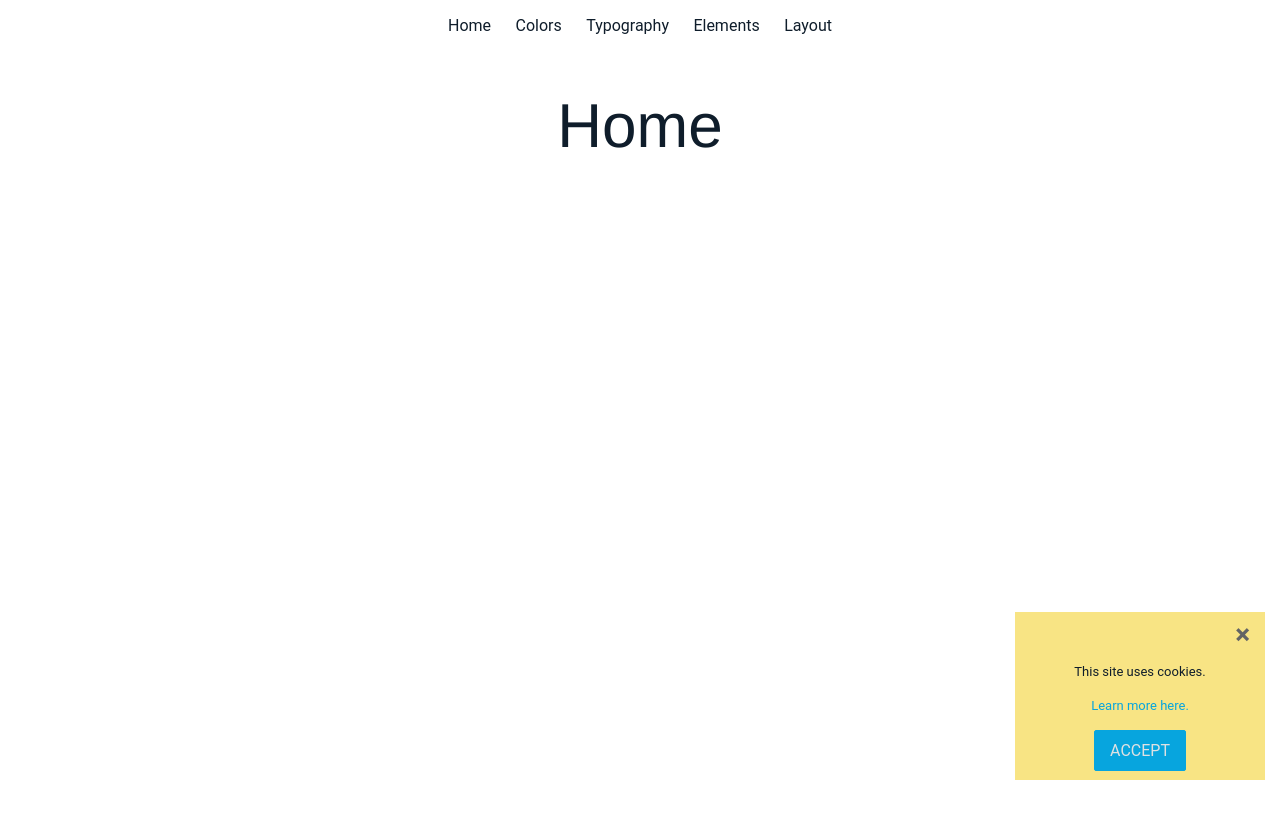
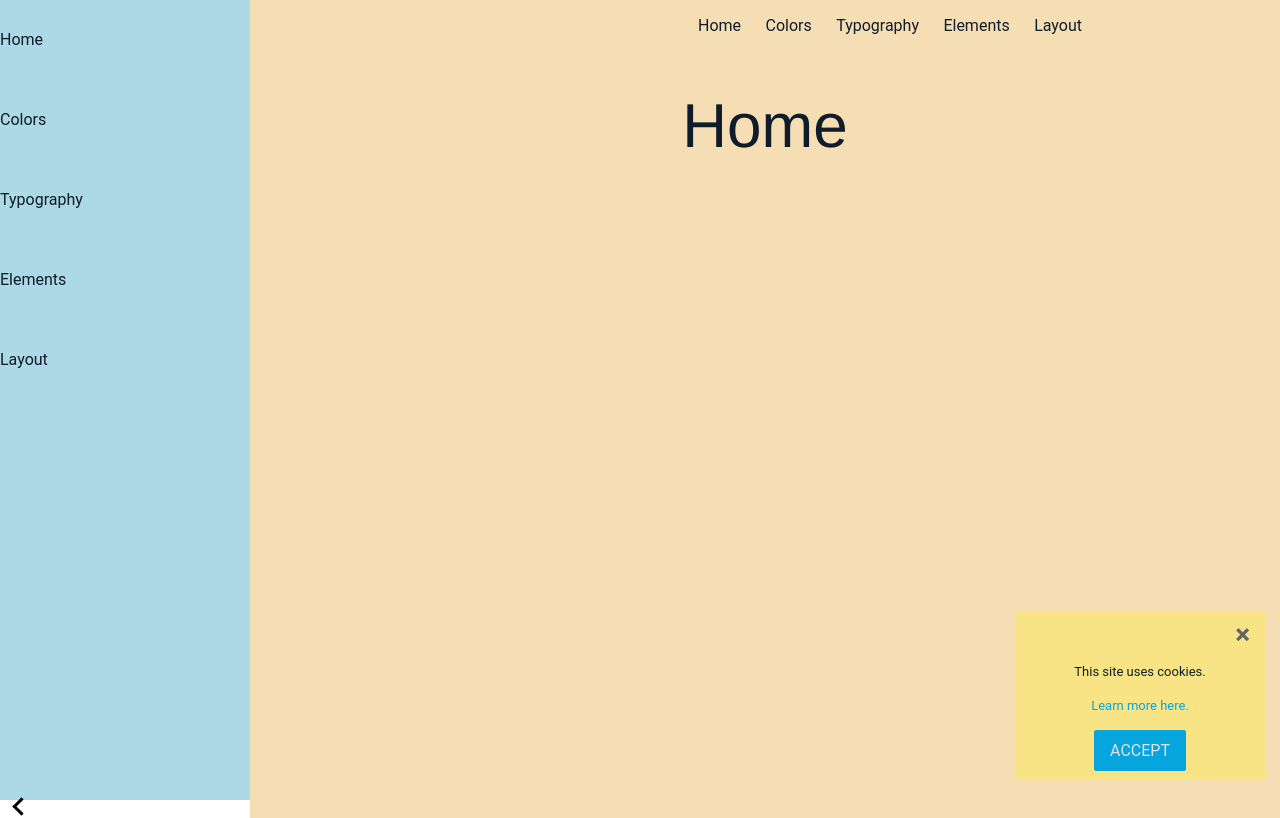
Before and after one commit to troyciesco/styleguide-sandbox, a React (Create React App) app: page / in a window 1280 px wide. Built offline with nearby package versions, Linux system fonts and the light colour scheme.

Commit message:
tinkering with layout

```diff
--- a/src/App.js
+++ b/src/App.js
@@ -1,12 +1,29 @@
 import React, { Component } from 'react'
-import { ThemeProvider } from 'styled-components'
+import styled, { ThemeProvider } from 'styled-components'
 import { BrowserRouter as Router, Route, Link } from 'react-router-dom'
 import { CookiesProvider } from 'react-cookie'
 import theme from './base/Theme'
 import GlobalStyle from './base/GlobalStyle'
-import { Navbar, NavbarList, NavbarItem, CookieDialog } from './base'
+import { Navbar, NavbarList, NavbarItem, CookieDialog, Sidebar } from './base'
 import { Home, Colors, Typography, Elements, Layout } from './pages'
 
+const StyledApp = styled.div`
+    display: grid;
+    min-height: 100vh;
+    grid-template-areas: "side main"
+                         "side main"
+                         "side main";
+    grid-template-columns: 250px 1fr;
+
+    .side {
+      grid-area: side;
+      background: lightblue;
+    }
+    .main {
+      grid-area: main;
+      background: wheat;
+    }
+`
 class App extends Component {
 
   render() {
@@ -15,7 +32,17 @@ class App extends Component {
       <CookiesProvider>
       <ThemeProvider theme={theme}>
         <Router>
-          <div>
+          <StyledApp>
+            <Sidebar className="side">
+              <NavbarList>
+                <Link to="/"><NavbarItem>Home</NavbarItem></Link>
+                <Link to="/colors/"><NavbarItem>Colors</NavbarItem></Link>
+                <Link to="/typography/"><NavbarItem>Typography</NavbarItem></Link>
+                <Link to="/elements/"><NavbarItem>Elements</NavbarItem></Link>
+                <Link to="/layout/"><NavbarItem>Layout</NavbarItem></Link>
+              </NavbarList>
+            </Sidebar>
+            <div className="main">
             <Navbar pt="xs" pb="xs" fixed scrollBg="secondaryT20">
               <NavbarList>
               <Link to="/"><NavbarItem>Home</NavbarItem></Link>
@@ -32,7 +59,8 @@ class App extends Component {
               <Route path="/typography/" component={Typography} />
               <Route path="/elements/" component={Elements} />
               <Route path="/layout/" component={Layout} />
-          </div>
+            </div>
+          </StyledApp>
         </Router>
       </ThemeProvider>
       </CookiesProvider>
--- a/src/base/components/Navbar/Sidebar/Styles.js
+++ b/src/base/components/Navbar/Sidebar/Styles.js
@@ -8,7 +8,6 @@ export const navColors = {
   };
 
 export const SidebarStyles = styled.div`
-  width: 350px;
 `
 
 export const SidebarNavStyles = styled.nav`
@@ -18,7 +17,7 @@ export const SidebarNavStyles = styled.nav`
     background: ${props => navColors[props.bg]};
     top: 0;
     left: 0;
-    width: 280px;
+    width: 250px;
     z-index: 200;
     transform: translateX(-100%);
     transition: transform 0.3s ease-out;
--- a/src/pages/Home.js
+++ b/src/pages/Home.js
@@ -1,11 +1,12 @@
 import React from 'react'
+import styled from 'styled-components'
 import { Heading } from '../base'
 
 const Home = () => {
   return (
     <div>
       <Heading size="xxl" pt="xl" center>Home</Heading>
-    </div>
+      </div>
   )
 }
 
--- a/src/pages/Layout.js
+++ b/src/pages/Layout.js
@@ -1,19 +1,11 @@
 import React from 'react'
-import { Link } from 'react-router-dom'
-import { NavbarList, NavbarItem, Sidebar } from '../base'
+
 
 
 const Layout = () => {
   return (
-    <Sidebar>
-      <NavbarList>
-        <Link to="/"><NavbarItem>Section One</NavbarItem></Link>
-        <Link to="/colors/"><NavbarItem>Section Two</NavbarItem></Link>
-        <Link to="/typography/"><NavbarItem>Section Three</NavbarItem></Link>
-        <Link to="/elements/"><NavbarItem>Section Four</NavbarItem></Link>
-        <Link to="/layout/"><NavbarItem>Section Five</NavbarItem></Link>
-      </NavbarList>
-    </Sidebar>
+<div>Page for layout related components
+</div>
   )
 }
 
```
